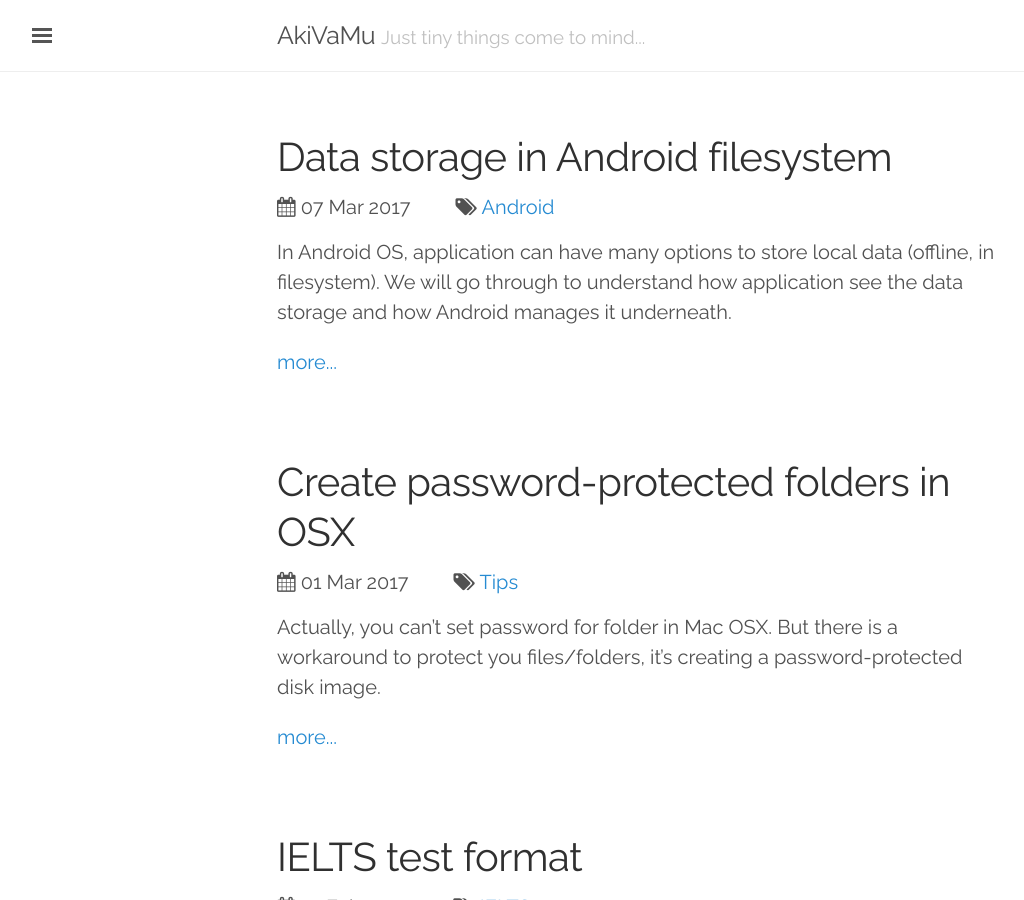
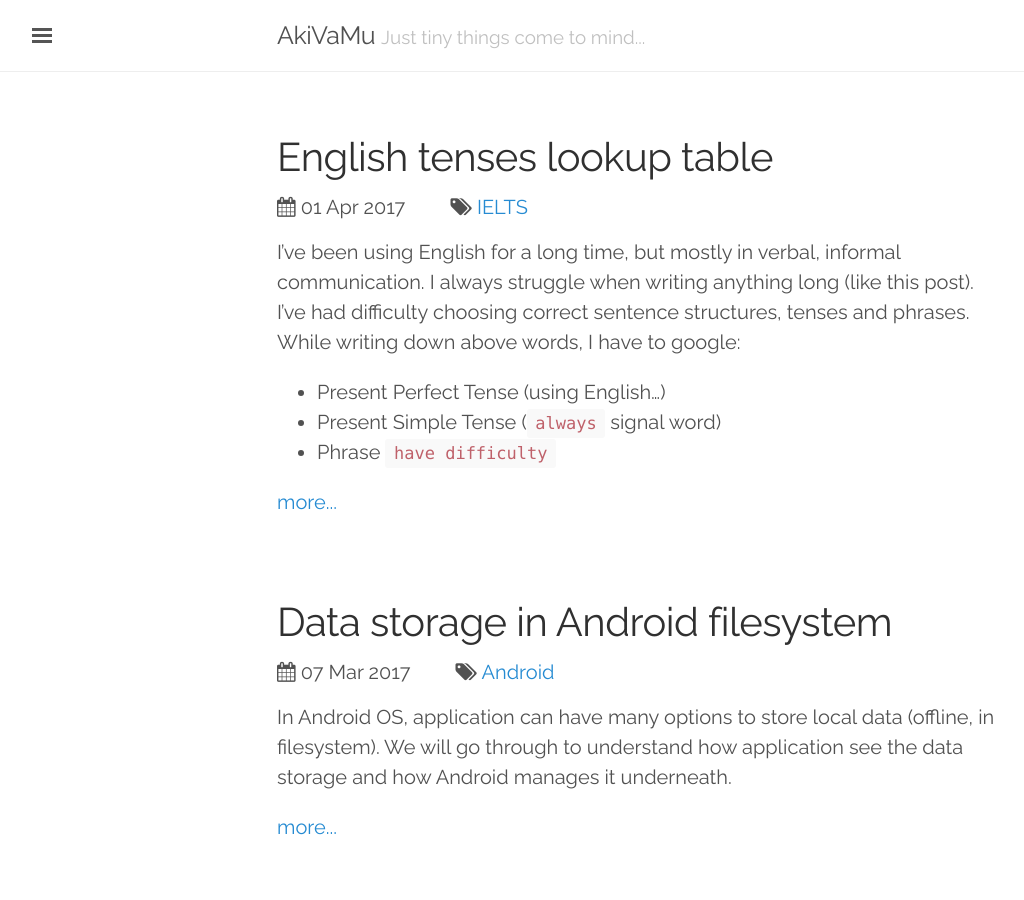
Before and after one commit to akivamu/akivamu.github.io, a Jekyll site: the page built from index.html, in a window 1280 px wide and 900 px high. Shown: the whole window, without its empty margins (3-1027 px from the left). Built offline with Jekyll 4.4.1, drawn with Linux system fonts in a browser that asks for light colours; the list of posts is cut into pages by our own code; some of the changed text lies outside the part shown.

Commit message:
[NEW] English tenses

```diff
--- a/_config.yml
+++ b/_config.yml
@@ -6,7 +6,7 @@ paginate:            5
 permalink:           :slug
 
 # About
-repository:          https://github.com/akivamu/akivamu.github.io
+repository:          akivamu/akivamu.github.io
 author:
   name:              akivamu
   url:               https://akivamu.github.io
--- /dev/null
+++ b/_posts/2017-04-01-english-tenses-lookup-table.md
@@ -0,0 +1,17 @@
+---
+layout: post
+title: English tenses lookup table
+tags:
+- IELTS
+---
+
+I've been using English for a long time, but mostly in verbal, informal communication. I always struggle when writing
+anything long (like this post). I've had difficulty choosing correct sentence structures, tenses and phrases. While
+writing down above words, I have to google:
+  - Present Perfect Tense (using English...)
+  - Present Simple Tense (`always` signal word)
+  - Phrase `have difficulty`
+
+I decide to start off with **tenses**. I found [two](https://www.englisch-hilfen.de/en/grammar/tenses_table.pdf)
+[websites](https://www.ego4u.com/en/cram-up/grammar/tenses) that provide good summary. But I guess I should rewrite
+them, for better memorization.
```
